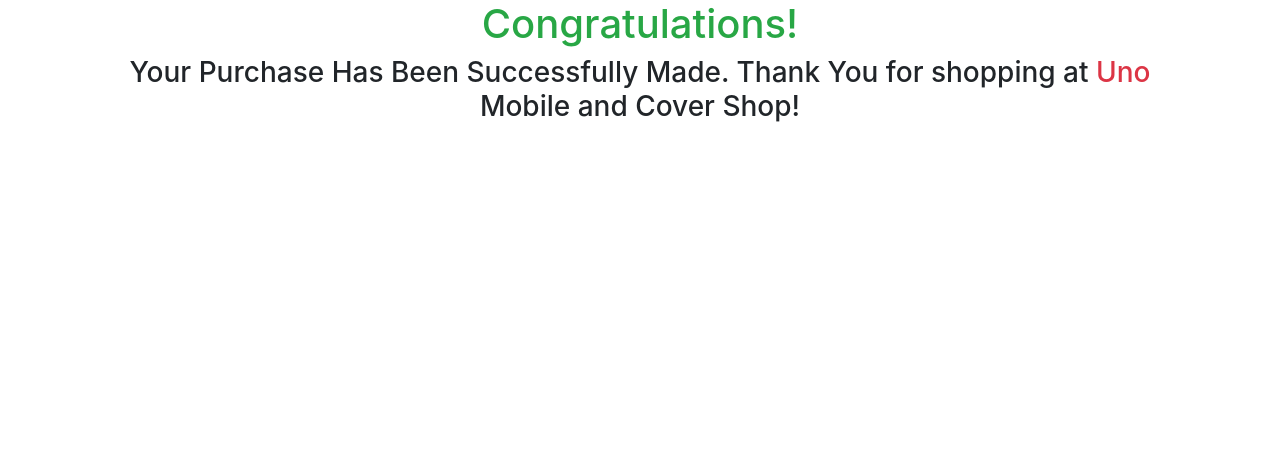
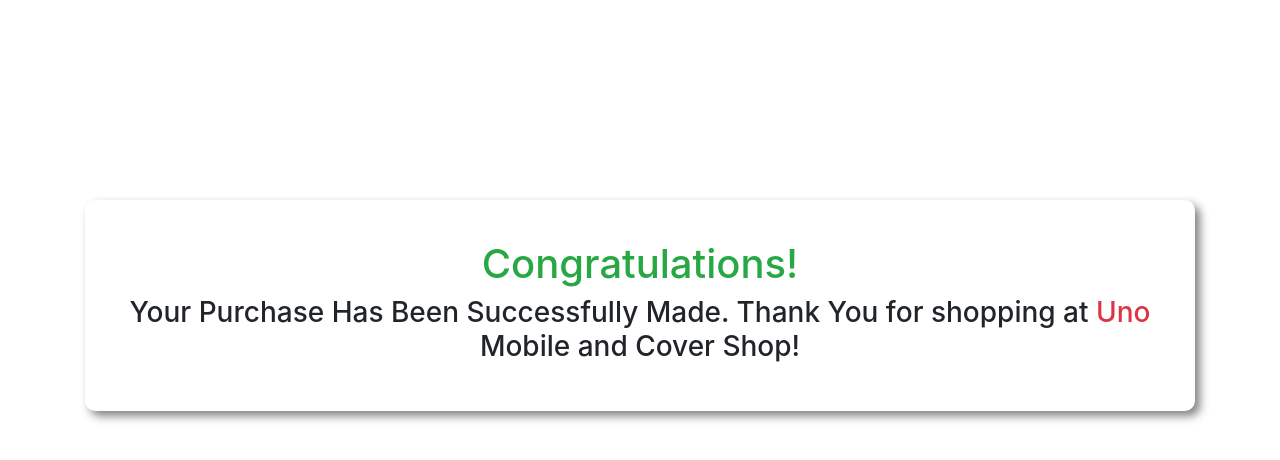
Before and after one commit to Nahi3an/Shopping-Cart, a plain HTML site: page index.html in a window 1280 px wide. Both pictures are taken after a click on the button "Check Out". Drawn offline with nearby package versions, Linux system fonts and the light colour scheme.

Commit message:
Confirmation page styling

```diff
--- a/style.css
+++ b/style.css
@@ -72,3 +72,11 @@ body {
     background-color: #2FBE70;
     border: none;
 }
+
+#confirm-page {
+    display: none;
+    margin-top: 200px;
+    padding: 40px;
+    border-radius: 10px;
+    box-shadow: 5px 5px 10px grey;
+}
```
